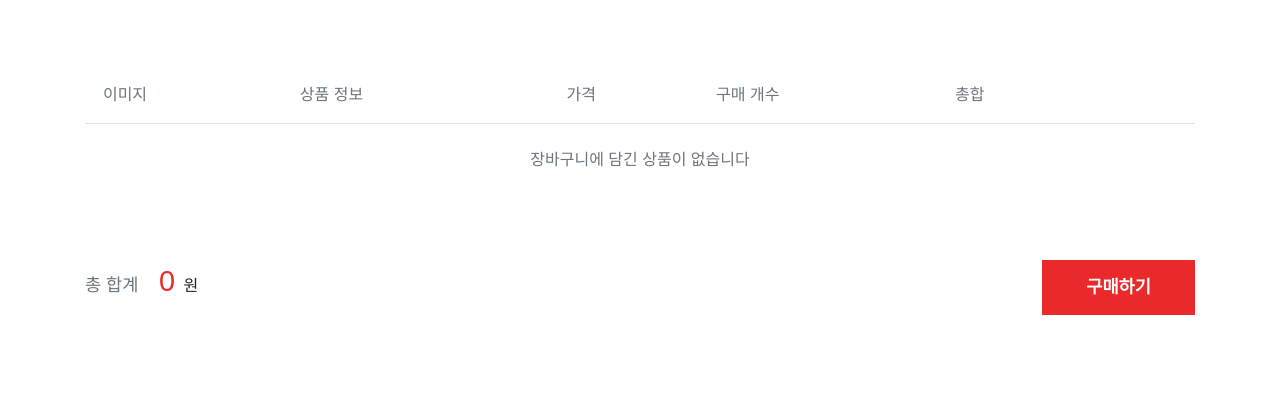
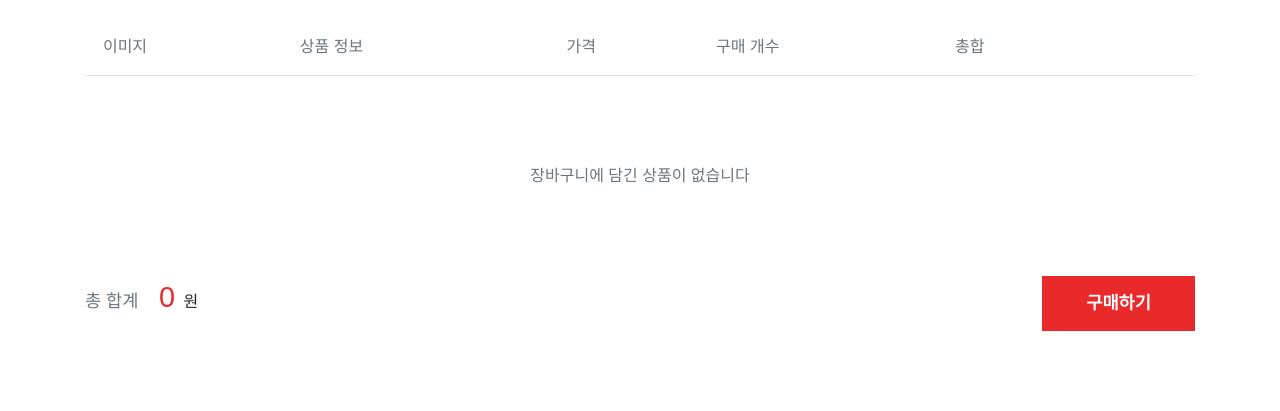
Before and after one commit to mingit55/2020-local-B1, a plain HTML site: page store.html in a window 1280 px wide. Shown: the part 211-622 px from the top of the page. Drawn offline with Linux system fonts and the light colour scheme.

Commit message:
fix cart area layout

```diff
--- a/css/style.css
+++ b/css/style.css
@@ -490,11 +490,11 @@ footer { background-color: #333; }
 .cart-list .cart-item:not(:last-child) { border-bottom: 1px solid #eaeaea; }
 .cart-list img { width: 80px; height: 80px; object-fit: cover; }
 
-.cart-list .image { flex: 0 0 80px; max-width: 80px; }
-.cart-list .info { flex: 0 0 30%; max-width: 30%; text-align: left; }
-.cart-list .price, .cart-list .count { flex: 0 0 15%; max-width: 15%; }
-.cart-list .total { flex: 0 0 25%; max-width: 25%; }
-.cart-list .remove { flex: 0 0 calc(15% - 80px); max-width: calc(15% - 80px); }
+.cart .image { flex: 0 0 80px; max-width: 80px; }
+.cart .info { flex: 0 0 30%; max-width: 30%; text-align: left; }
+.cart .price, .cart .count { flex: 0 0 15%; max-width: 15%; }
+.cart .total { flex: 0 0 25%; max-width: 25%; }
+.cart .remove { flex: 0 0 calc(15% - 80px); max-width: calc(15% - 80px); }
 
 .cart-list .i-count {
     width: 80px;
@@ -564,6 +564,8 @@ footer { background-color: #333; }
 /* / 스토어 - 검색 영역 */
 
 /* 스토어 - 물품 영역 */
+.store { min-height: 500px; }
+
 .store-item { user-select: none; }
 
 .store-item .image {
--- a/js/App.js
+++ b/js/App.js
@@ -34,13 +34,7 @@ class App {
     cartRender(){
         let total = this.cartList.reduce((p, c) => p + c.initial_data.price * c.buyCount, 0);
 
-        this.cartElem.innerHTML = `<div class="cart-head d-flex text-center text-muted border-bottom py-3">
-                                        <div class="image">이미지</div>
-                                        <div class="info text-center">상품 정보</div>
-                                        <div class="price">가격</div>
-                                        <div class="count">구매 개수</div>
-                                        <div class="total">총합</div>
-                                    </div>`;
+        this.cartElem.innerHTML = ``;
         if(this.cartList.length > 0) {
             this.cartList.forEach(product => {
                 this.cartElem.append(product.cartElem);
--- a/store.html
+++ b/store.html
@@ -63,19 +63,22 @@
     <div class="cart position-relative">
         <div class="container padding pb-5">
             <div class="sticky-top bg-white text-center text-lg-left mb-5 py-3">
-                <span class="fx-6 font-weight-light text-red">장바구니</span>
+                <div class="mb-3">
+                    <span class="fx-6 font-weight-light text-red">장바구니</span>
+                </div>
+                <div class="cart-head d-flex text-center text-muted border-bottom py-3">
+                    <div class="image">이미지</div>
+                    <div class="info text-center">상품 정보</div>
+                    <div class="price">가격</div>
+                    <div class="count">구매 개수</div>
+                    <div class="total">총합</div>
+                </div>
             </div>
             <div class="row">
                 <div class="col-lg-12">
                     <div class="cart-list-wrap">
                         <div class="cart-list">
-                            <div class="cart-head d-flex text-center text-muted border-bottom py-3">
-                                <div class="image">이미지</div>
-                                <div class="info text-center">상품 정보</div>
-                                <div class="price">가격</div>
-                                <div class="count">구매 개수</div>
-                                <div class="total">총합</div>
-                            </div>
+
                         </div>
                     </div>
                 </div>
```
